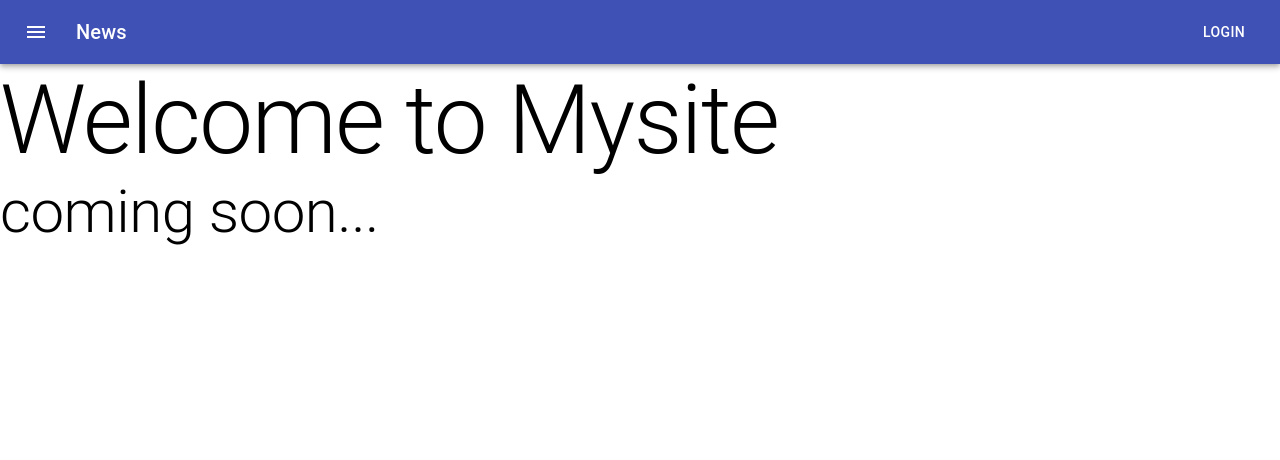
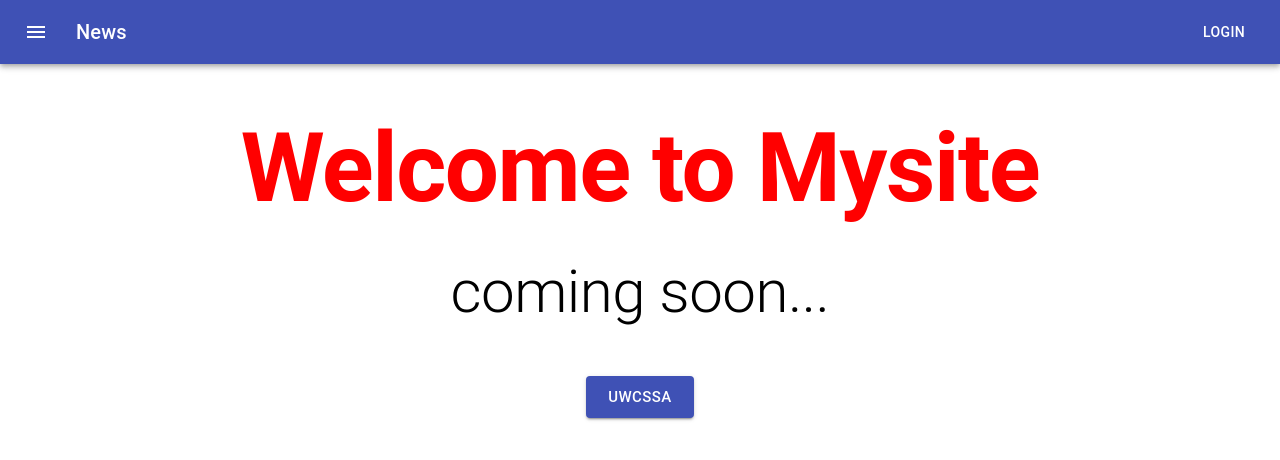
Before and after one commit to shikaijin/shikaijin_com, a React (Create React App) app in the folder frontend/: page / in a window 1280 px wide. Shown: the top 460 px of the page. Built offline with nearby package versions, Linux system fonts and the light colour scheme.

Commit message:
feat: add redirect button to uwcssa.ca

```diff
--- a/frontend/package.json
+++ b/frontend/package.json
@@ -10,6 +10,7 @@
     "@testing-library/user-event": "^12.8.3",
     "react": "^17.0.2",
     "react-dom": "^17.0.2",
+    "react-router": "^5.2.1",
     "react-scripts": "4.0.3",
     "web-vitals": "^1.1.2"
   },
--- a/frontend/src/App.js
+++ b/frontend/src/App.js
@@ -1,10 +1,42 @@
 import "./App.css";
 import { Typography } from "@material-ui/core";
+import React from "react";
+import { makeStyles } from "@material-ui/styles";
+import { Button } from "@material-ui/core";
+
+const useStyles = makeStyles((theme) => ({
+  root: {
+    textAlign: "center",
+  },
+  title: {
+    fontWeight: 700,
+    marginTop: "3rem",
+    marginBottom: "2rem",
+    color: "red",
+  },
+  uwButton: {
+    marginBlock: "3rem",
+  },
+}));
+
 function App() {
+  const classes = useStyles();
   return (
-    <div>
-      <Typography variant="h1">Welcome to Mysite</Typography>
+    <div className={classes.root}>
+      <Typography variant="h1" className={classes.title}>
+        Welcome to Mysite
+      </Typography>
       <Typography variant="h2">coming soon...</Typography>
+
+      <Button
+        size="large"
+        variant="contained"
+        color="primary"
+        className={classes.uwButton}
+        href="https://uwcssa.ca/"
+      >
+        UWCSSA
+      </Button>
     </div>
   );
 }
--- a/frontend/src/index.js
+++ b/frontend/src/index.js
@@ -3,6 +3,7 @@ import ReactDOM from "react-dom";
 import "./index.css";
 import App from "./App";
 import Header from "./container/Header";
+
 ReactDOM.render(
   <div>
     <Header />
```
Also changed, not shown: 1 other file (tests, documents, lock files or other folders).
